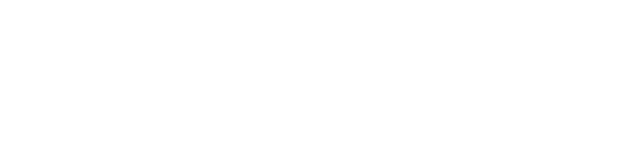
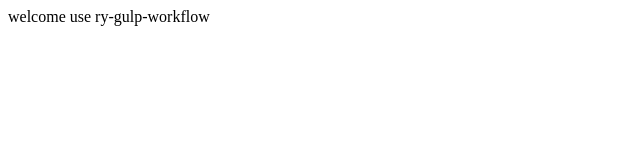
Before and after one commit to Ry-yuan/gulp-workflow, a website: page src/index.html in a window 1280 px wide. Shown: the whole page, without its empty margins (0-640 px from the left). Drawn offline with Linux system fonts and the light colour scheme.

Commit message:
gulp workflow

```diff
--- a/package.json
+++ b/package.json
@@ -21,7 +21,6 @@
         "gulp-jshint": "^2.0.4",
         "gulp-less": "^3.3.2",
         "gulp-rename": "^1.2.2",
-        "gulp-sass": "^3.0.0",
         "gulp-uglify": "^2.0.0",
         "jshint": "^2.9.4"
     }
--- a/src/index.html
+++ b/src/index.html
@@ -5,6 +5,7 @@
     <meta charset="UTF-8">
     <title>Document</title>
 </head>
+welcome use ry-gulp-workflow
 
 <body>
 </body>
```
Also changed, not shown: dist/index.html.
